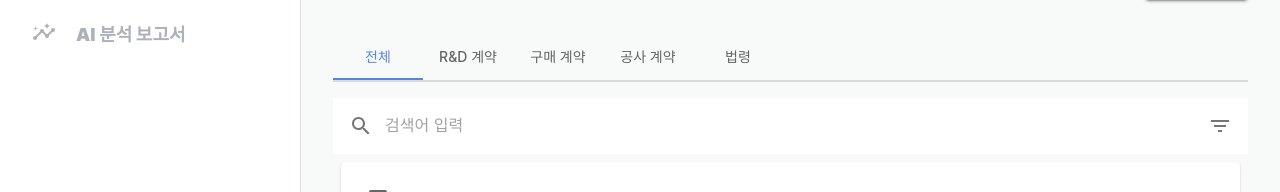
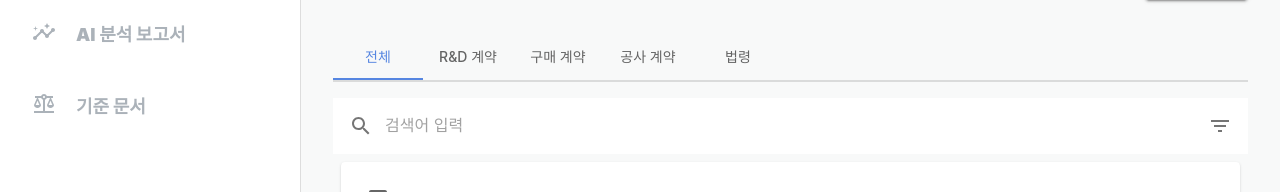
Before and after one commit to Rising-Star-DX/contract-ai-partner-frontend, a React (Create React App) app in the folder contract-ai-partner/: page / in a window 1280 px wide. Shown: the part 122-314 px from the top of the page. Built offline with nearby package versions, Linux system fonts and the light colour scheme; a web font is replaced by a local one.

Commit message:
💄 기준 문서 메뉴 추가

```diff
--- a/contract-ai-partner/src/components/Sidebar.js
+++ b/contract-ai-partner/src/components/Sidebar.js
@@ -1,5 +1,6 @@
 import AssignmentOutlinedIcon from "@mui/icons-material/AssignmentOutlined";
 import InsightsOutlinedIcon from "@mui/icons-material/InsightsOutlined";
+import BalanceOutlinedIcon from "@mui/icons-material/BalanceOutlined";
 import {Box} from "@mui/material";
 
 import {React, useState} from "react";
@@ -44,6 +45,13 @@ function Sidebar() {
 					active={selectedMenu === "ai"}
 					onClick={() => handleMenuClick("ai")}
 				/>
+
+				<NavigationMenuItem
+					icon={<BalanceOutlinedIcon />}
+					label="기준 문서"
+					active={selectedMenu === "criteria"}
+					onClick={() => handleMenuClick("criteria")}
+				/>
 			</Box>
 
 			{/* 하단 사용자 정보 */}
```
